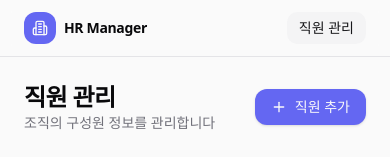
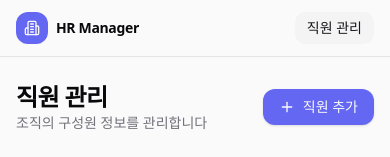
Before and after one commit to ldhldh07/practice_project, a React (Vite) app: page / in a window 390 px wide. Shown: the top 157 px of the page. Built offline with nearby package versions, Linux system fonts and the light colour scheme; no server answers.

Commit message:
style: apply responsive padding to layout shell
- layout.tsx: px-6 → px-4 sm:px-6
- header.tsx: px-6 → px-4 sm:px-6
- footer.tsx: px-6 → px-4 sm:px-6

```diff
--- a/src/app/layout.tsx
+++ b/src/app/layout.tsx
@@ -8,7 +8,7 @@ export function Layout() {
     <div className="flex min-h-screen flex-col">
       <HeaderContainer />
       <main className="flex-1">
-        <div className="container mx-auto px-6 py-6">
+        <div className="container mx-auto px-4 py-6 sm:px-6">
           <Outlet />
         </div>
       </main>
--- a/src/app/ui/footer.tsx
+++ b/src/app/ui/footer.tsx
@@ -1,7 +1,9 @@
 export function Footer() {
   return (
     <footer className="border-t py-4">
-      <div className="container mx-auto px-6 text-center text-xs text-muted-foreground">&copy; 2026 HR Manager</div>
+      <div className="container mx-auto px-4 text-center text-xs text-muted-foreground sm:px-6">
+        &copy; 2026 HR Manager
+      </div>
     </footer>
   );
 }
--- a/src/app/ui/header.tsx
+++ b/src/app/ui/header.tsx
@@ -9,7 +9,7 @@ type HeaderProps = {
 export function Header({ navigation }: Readonly<HeaderProps>) {
   return (
     <header className="sticky top-0 z-40 border-b bg-background/95 backdrop-blur supports-backdrop-filter:bg-background/60">
-      <div className="container mx-auto flex h-14 items-center justify-between px-6">
+      <div className="container mx-auto flex h-14 items-center justify-between px-4 sm:px-6">
         <div className="flex items-center gap-2">
           <div className="flex h-8 w-8 items-center justify-center rounded-lg bg-primary text-primary-foreground">
             <Building2 aria-hidden="true" className="h-4 w-4" />
```
